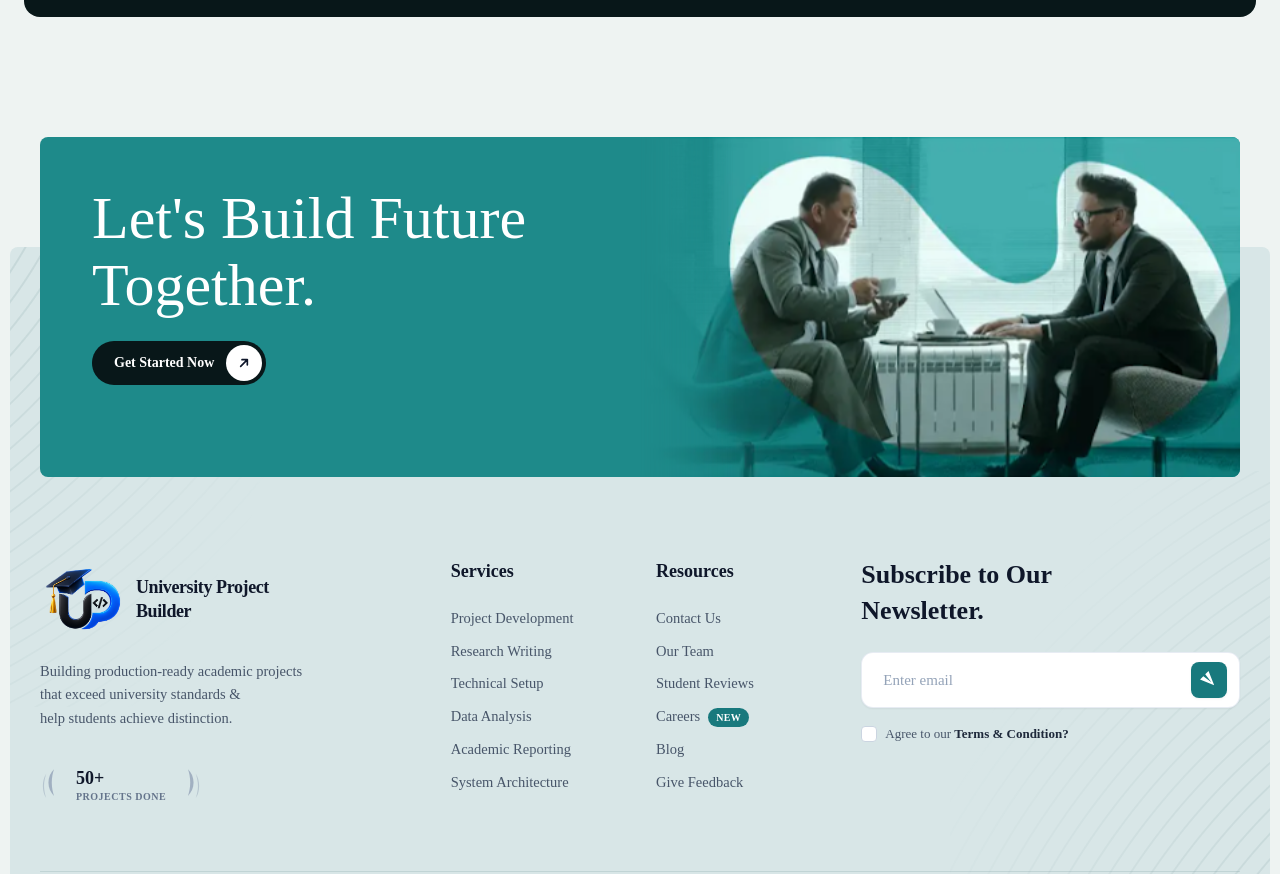
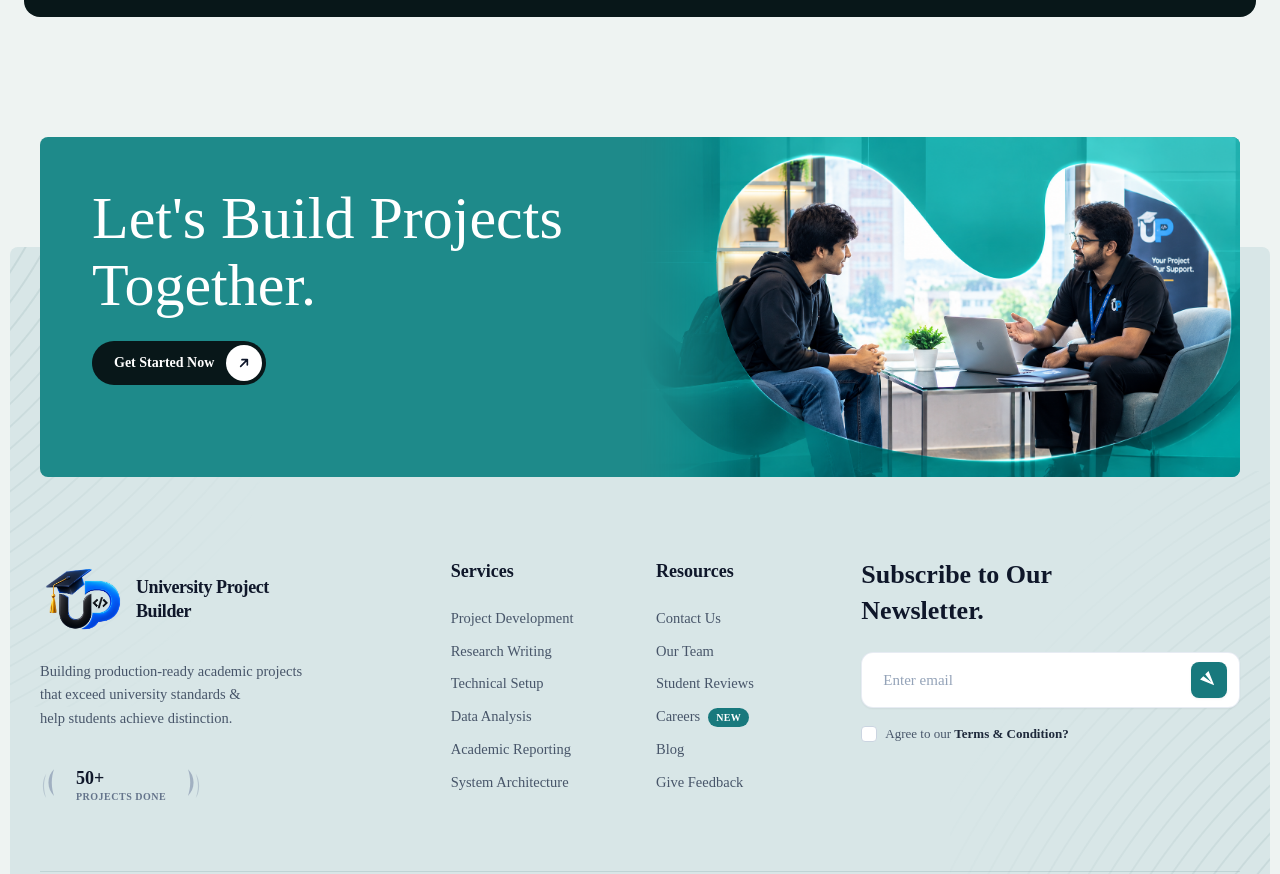
Before and after one commit to Maruf346/UniProjBuilder, a React (Vite) app: page / in a window 1280 px wide. Shown: the part 8015-8889 px from the top of the page. Built offline with nearby package versions, Linux system fonts and the light colour scheme; the HTML template or start-up script is replaced by a standard one; a web font is replaced by a local one.

Commit message:
feat: update footer cta

```diff
--- a/src/components/Footer.tsx
+++ b/src/components/Footer.tsx
@@ -8,7 +8,7 @@ const imgSvg13 = `${assetPathPrefix}/3feed.svg`;
 const imgContainer22 = `${assetPathPrefix}/7a19c.svg`;
 const imgContainer23 = `${assetPathPrefix}/d2c9e.svg`;
 const imgContainer24 = `${assetPathPrefix}/5cb60.svg`;
-const imgTopCTA = `${assetPathPrefix}/footer-cta.png`;
+const imgTopCTA = `${assetPathPrefix}/footer-cta2.png`;
 
 const servicesLinks = [
   "Project Development",
@@ -61,7 +61,7 @@ export default function Footer() {
           <div className="relative z-10 w-full md:w-[58%] px-[24px] py-[32px] sm:px-[40px] lg:px-[52px] lg:py-[48px]">
             <div className="flex flex-col items-start pb-[22px]">
               <div className="font-['Plus_Jakarta_Sans:Medium'] font-medium leading-[1.12] text-[32px] sm:text-[40px] lg:text-[52px] xl:text-[60px] text-white tracking-normal">
-                <p className="mb-0">Let's Build Future</p>
+                <p className="mb-0">Let's Build Projects</p>
                 <p>Together.</p>
               </div>
             </div>
```
Also changed, not shown: public/assets/footer-cta.png (deleted), public/assets/footer-cta2.png (added).
